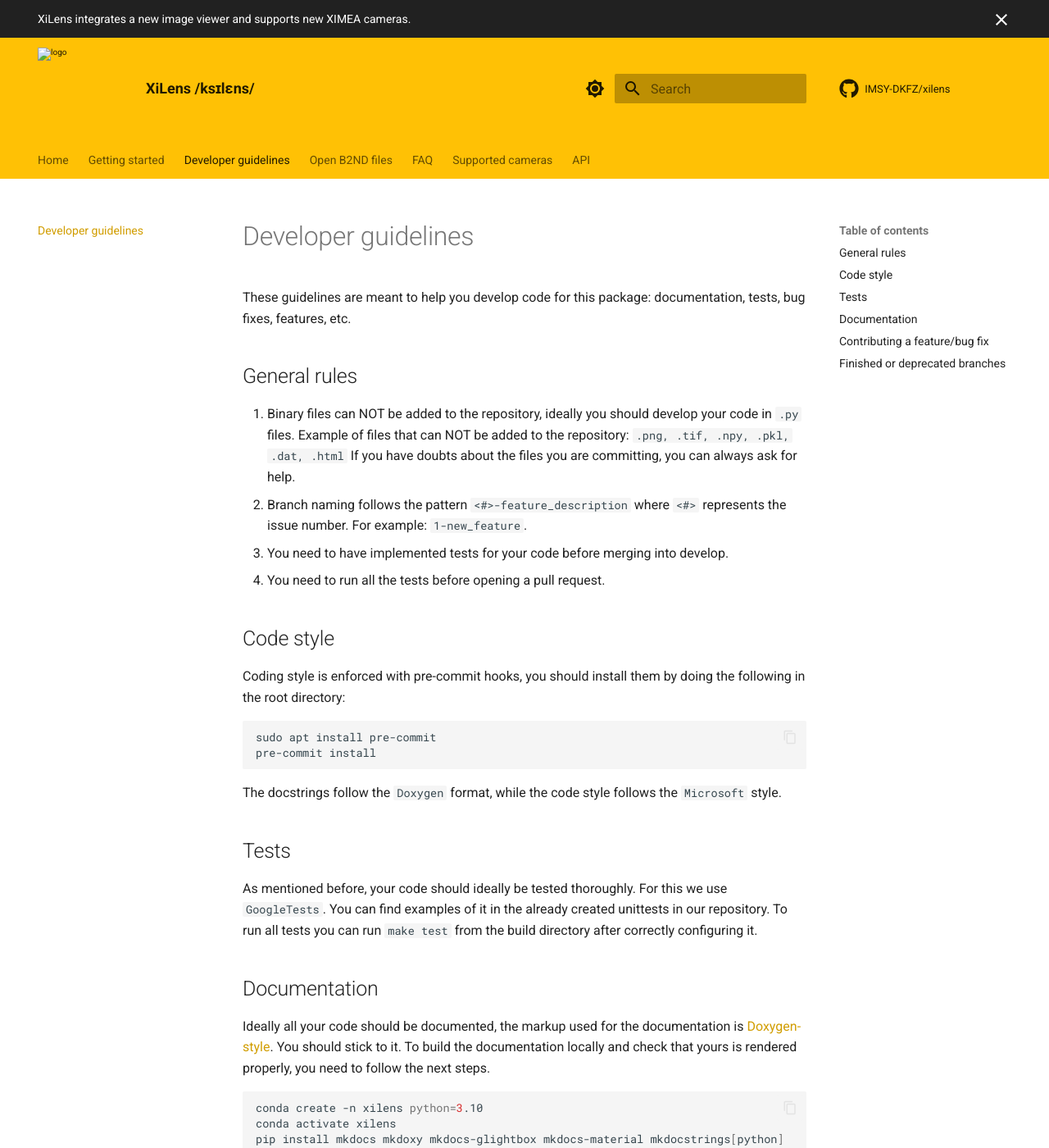
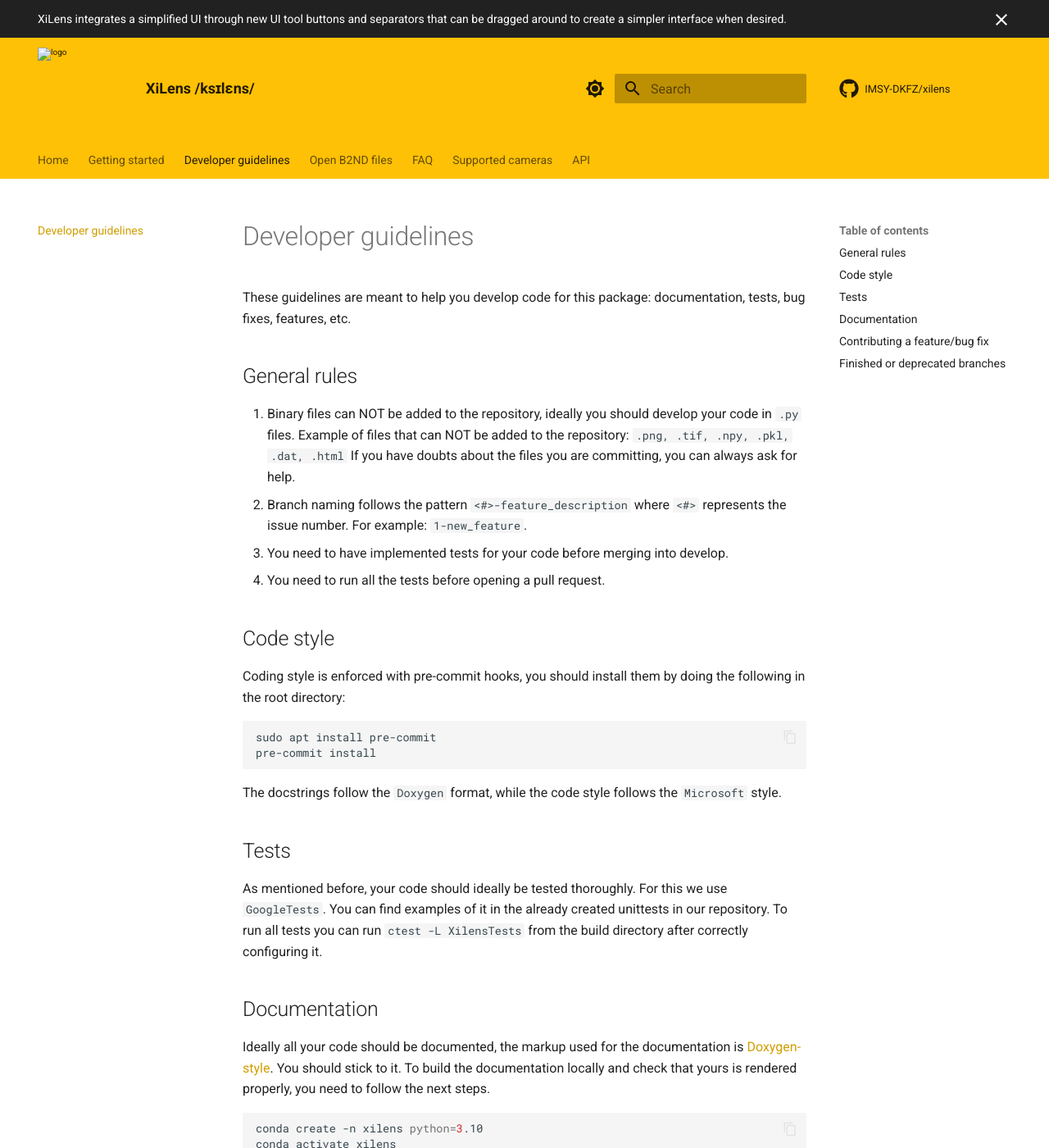
Before and after one commit to IMSY-DKFZ/xilens, an MkDocs documentation site: the page built from docs/developer_guidelines.md, in a window 1280 px wide and 1400 px high. Shown: the whole window at 82% size. Built offline with MkDocs 1.6.1 and Material for MkDocs 9.7.7, drawn with Linux system fonts in a browser that asks for light colours; comment, search, counter and statistics services are not loaded.

```diff
--- a/docs/developer_guidelines.md
+++ b/docs/developer_guidelines.md
@@ -25,7 +25,7 @@ The docstrings follow the ``Doxygen`` format, while the code style follows the `
 ## Tests
 As mentioned before, your code should ideally be tested thoroughly. For this we use `GoogleTests`. You can find
 examples of it in the already created unittests in our repository.
-To run all tests you can run ``make test`` from the build directory after correctly configuring it.
+To run all tests you can run ``ctest -L XilensTests`` from the build directory after correctly configuring it.
 
 ## Documentation
 Ideally all your code should be documented, the markup used for the documentation is [Doxygen-style](https://www
--- a/overrides/main.html
+++ b/overrides/main.html
@@ -1,5 +1,5 @@
 {% extends "base.html" %}
 
 {% block announce %}
-  XiLens integrates a new image viewer and supports new XIMEA cameras.
+  XiLens integrates a simplified UI through new UI tool buttons and separators that can be dragged around to create a simpler interface when desired.
 {% endblock %}
```
Also changed, not shown: CHANGELOG.md (+4 -0 lines), CMakeLists.txt (+11 -5 lines), docs/getting_started.md (+4 -4 lines), .gitmodules (added), 3 other files.
